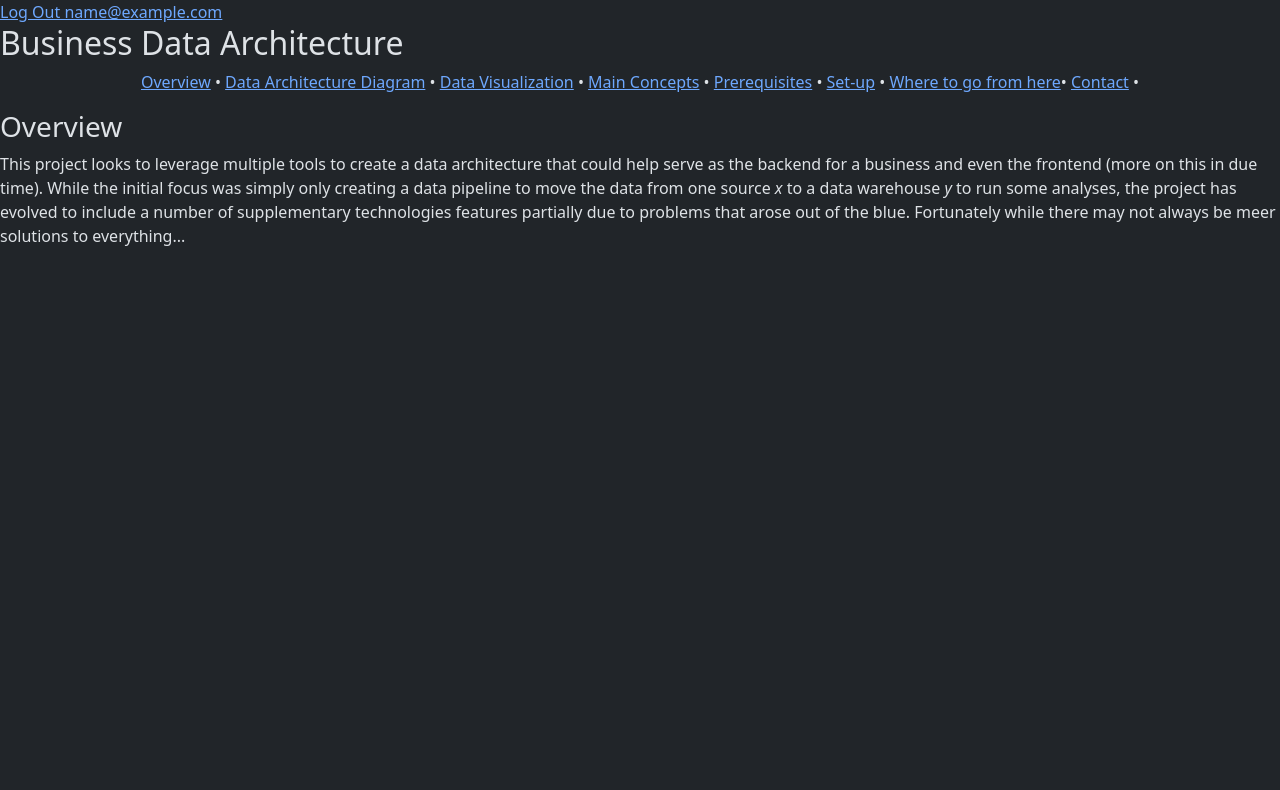
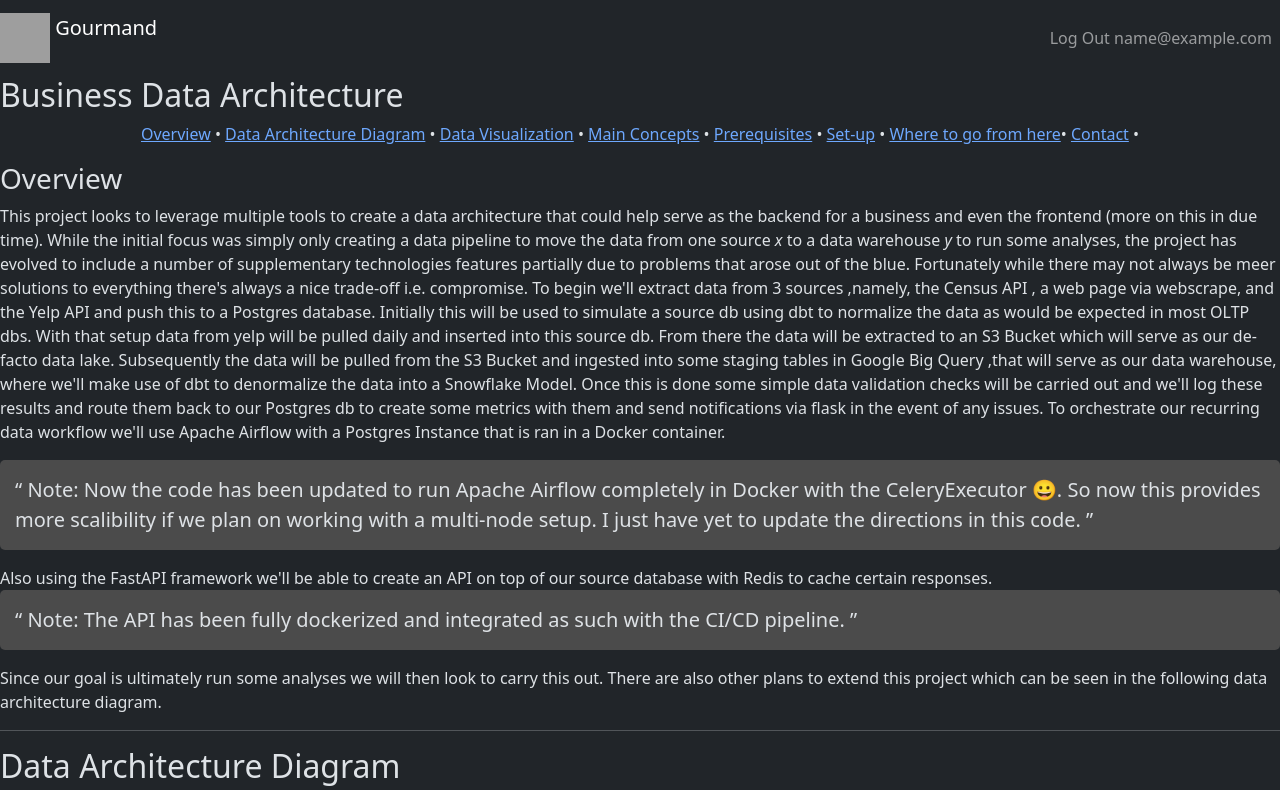
Before and after one commit to raindata5/gourmand-api, a FastAPI app: template gourmandapiapp/templates/index.html in a window 1280 px wide. Shown: the top 790 px of the page. Before the commit the page ends 246 px from the top, so only its background shows below. Run offline with FastAPI, Linux system fonts and the light colour scheme; the template is opened without the code that fills it: most values are stand-ins (such as "Sample title", 1, 10 or a date in 2020); parts of the project's set-up code (start-up, migrations or seed data) failed here and were passed over; grey boxes are pictures that could not be loaded.

Commit message:
Add more text from project desc; Fix pydantic error when Auth... cookie isn't available; change schema name for user creation

```diff
--- a/gourmandapiapp/oauth2.py
+++ b/gourmandapiapp/oauth2.py
@@ -50,7 +50,7 @@ def verify_access_token(token: str, credentials_exception, strict=True):
 
 # def get_current_user(token: str = Depends(oauth2_scheme), db: Session = Depends(get_db)):
 # test for cookie-based auth instead of oauth2
-def get_current_user_lax(Authorization: Annotated[str, Cookie()] , db: Session = Depends(get_db)):
+def get_current_user_lax(Authorization: Annotated[str, Cookie()] = 'Bearer default' , db: Session = Depends(get_db)):
     token = Authorization.split(' ')[1]
     # credentials_exception = HTTPException(
     #         status_code=status.HTTP_401_UNAUTHORIZED,
@@ -67,7 +67,7 @@ def get_current_user_lax(Authorization: Annotated[str, Cookie()] , db: Session =
     user_obj = db.query(models.AuthUserModelORM).filter(models.AuthUserModelORM.userid == token_data.userid).first()
     return user_obj
 
-def get_current_user_strict(Authorization: Annotated[str, Cookie()] , db: Session = Depends(get_db)):
+def get_current_user_strict(Authorization: Annotated[str, Cookie()] = 'Bearer default', db: Session = Depends(get_db)):
     token = Authorization.split(' ')[1]
     credentials_exception = HTTPException(
             status_code=status.HTTP_401_UNAUTHORIZED,
--- a/gourmandapiapp/routers/authusers.py
+++ b/gourmandapiapp/routers/authusers.py
@@ -11,7 +11,7 @@ router = APIRouter(prefix= '/authusers',
 
 
 @router.post('/', status_code=status.HTTP_201_CREATED, response_model=schemas.UserCreationResponseSchema)
-async def create_user(user_data: schemas.UserLoginSchema,db: Session = Depends(get_db)):
+async def create_user(user_data: schemas.CreateNewUserSchema,db: Session = Depends(get_db)):
     fetched_user = db.query(models.AuthUserModelORM).filter(models.AuthUserModelORM.email == user_data.email).first()
     if fetched_user:
         raise HTTPException(status_code=status.HTTP_500_INTERNAL_SERVER_ERROR, detail="This email is already taken")
--- a/gourmandapiapp/schemas.py
+++ b/gourmandapiapp/schemas.py
@@ -8,7 +8,7 @@ from fastapi.security import (
 )
 from fastapi.param_functions import Form
 
-class UserLoginSchema(BaseModel):
+class CreateNewUserSchema(BaseModel):
     email: EmailStr
     password: str
 
--- /dev/null
+++ b/gourmandapiapp/static/index.css
@@ -0,0 +1,17 @@
+blockquote {
+    margin: 0;
+  }
+
+  blockquote p {
+    padding: 15px;
+    background: #4b4b4b;
+    border-radius: 5px;
+  }
+
+  blockquote p::before {
+    content: '\201C';
+  }
+
+  blockquote p::after {
+    content: '\201D';
+  }
--- a/gourmandapiapp/templates/index.html
+++ b/gourmandapiapp/templates/index.html
@@ -3,6 +3,7 @@
   <head>
     <meta charset="UTF-8" />
     <meta name="viewport" content="width=device-width, initial-scale=1.0" />
+    <link rel="stylesheet" href="../static/index.css" />
     <link
     rel="icon"
     type="image/x-icon"
@@ -21,13 +22,27 @@
 
   <body>
     {% block nav_bar %}
-    <ul class="nav navbar-nav navbar-right">
+    <nav class="navbar navbar-expand-lg navbar-dark bg-dark justify-content-between">
+
+      <a class="navbar-brand" href="https://github.com/raindata5/gourmand-data-pipelines">
+        <img src="https://th.bing.com/th/id/OIG.rzvxuaYqKTda_jBDjOY.?pid=ImgGn" width="50" height="50" class="d-inline-block align-top" alt="An AI generated image related to Gourmand">
+        Gourmand
+      </a>
+
+    <ul class="nav navbar-nav navbar-right mr-auto">
       {% if user_obj.email %}
-      <li><a href="/login">Log Out {{user_obj.email}}</a></li>
+      <li class="nav-item">
+        <a class="nav-link mr-sm-2" href="/login">Log Out {{user_obj.email}}</a>
+      </li>
       {% else %}
-      <li><a href="/login">Log In, {{user_obj.userid}}</a></li>
+      <li class="nav-item">
+        <a class="nav-link mr-sm-2" href="/login">Log In, {{user_obj.userid}}</a>
+      </li>
       {% endif %}
+
     </ul>
+
+    </nav>
     {% endblock %}
 
     {% block body %}
@@ -44,7 +59,11 @@
         <a href="#contact">Contact</a> •
       </p>
       <div>
-        <h3>Overview</h3>
+        <h3>
+          <a id="overview">
+            Overview
+          </a>
+        </h3>
         <p>
           This project looks to leverage multiple tools to create a data
           architecture that could help serve as the backend for a business and
@@ -54,8 +73,43 @@
           to run some analyses, the project has evolved to include a number of
           supplementary technologies features partially due to problems that
           arose out of the blue. Fortunately while there may not always be meer
-          solutions to everything...
+          solutions to everything there's always a nice trade-off i.e. compromise.
+          To begin we'll extract data from 3 sources ,namely, the Census API , a web page via webscrape, and the Yelp API and push this to a Postgres database.
+          Initially this will be used to simulate a source db using dbt to normalize the data as would be expected in most OLTP dbs.
+          With that setup data from yelp will be pulled daily and inserted into this source db.
+          From there the data will be extracted to an S3 Bucket which will serve as our de-facto data lake.
+          Subsequently the data will be pulled from the S3 Bucket and ingested into some staging tables in Google Big Query ,that will serve as our data warehouse, where we'll make use of dbt to denormalize the data into a Snowflake Model.
+          Once this is done some simple data validation checks will be carried out and we'll log these results and route them back to our Postgres db to create some metrics with them and send notifications via flask in the event of any issues.
+          To orchestrate our recurring data workflow we'll use Apache Airflow with a Postgres Instance that is ran in a Docker container.
+          <blockquote class="blockquote">
+              <p>
+                Note: Now the code has been updated to run Apache Airflow completely
+                in Docker with the CeleryExecutor 😀. So now this provides more scalibility
+                if we plan on working with a multi-node setup. I just have yet to update the
+                directions in this code.
+              </p>
+          </blockquote>
+          Also using the FastAPI framework we'll be able to create an API on top of our source
+          database with Redis to cache certain responses.
+          <blockquote class="blockquote">
+            <p>
+              Note: The API has been fully dockerized and integrated as such with the CI/CD pipeline.
+            </p>
+          </blockquote>
+          Since our goal is ultimately run some analyses we will then look to carry this out.
+          There are also other plans to extend this project which can be seen in the following
+          data architecture diagram.
         </p>
+        <hr />
+        <div>
+          <h2>
+          <a id="data-architecture-diagram">
+              Data Architecture Diagram
+            </a>
+            </h2>
+            <img src="https://github.com/raindata5/gourmand-data-pipelines/raw/master/images/data-pipeline-architecture.drawio.png">
+
+        </div>
       </div>
       <!-- <p>{{request}}</p> -->
     </div>
```
Also changed, not shown: gourmandapiapp/static/gourmand_ai.jfif (added), gourmandapiapp/static/gourmand_ai.png (added).
